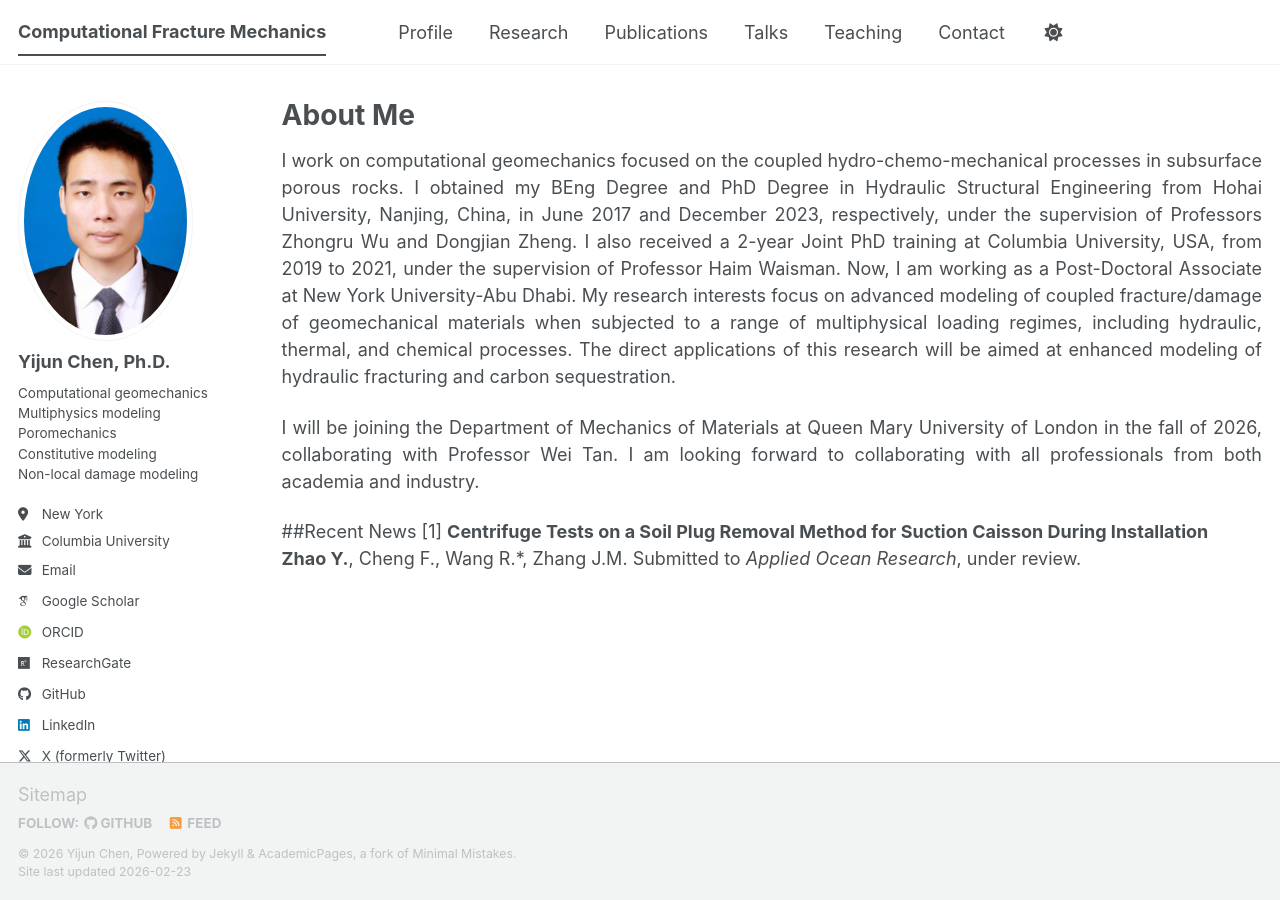
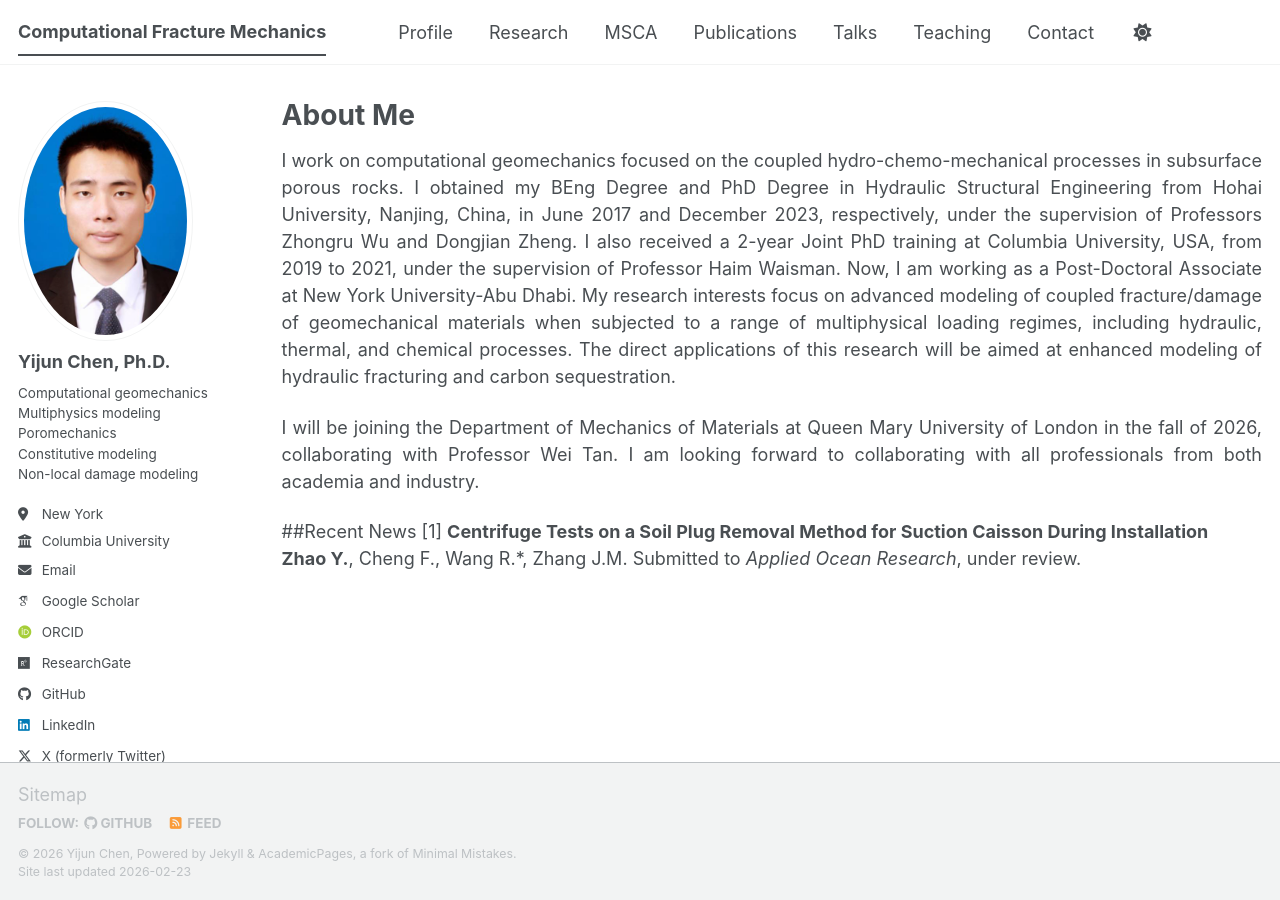
Before and after one commit to chenhhu/chenhhu.github.io, a Jekyll site: the page built from _pages/about.md, in a window 1280 px wide. Built offline with Jekyll 4.4.1, drawn with Linux system fonts in a browser that asks for light colours; some web fonts are replaced; a script bundle is joined from its source files by our own code; library files that are not in the unit come from our copies.

Commit message:
Update navigation.yml

```diff
--- a/_data/navigation.yml
+++ b/_data/navigation.yml
@@ -13,6 +13,9 @@ main:
 
   - title: "Research"
     url: /research/
+
+  - title: "MSCA"
+    url: /msca/
 
   - title: "Publications"
     url: /publications/
```
